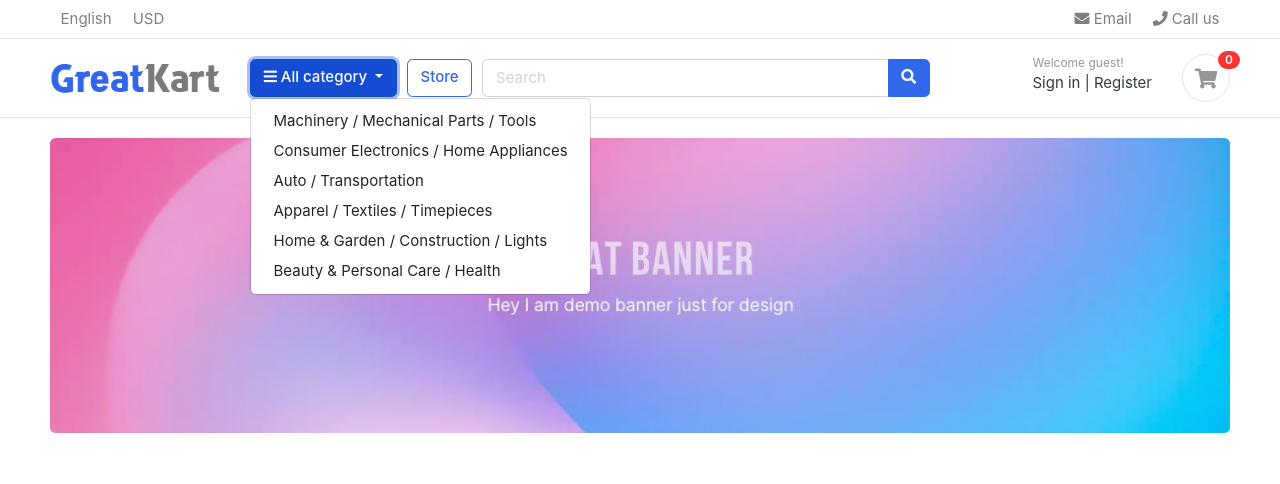
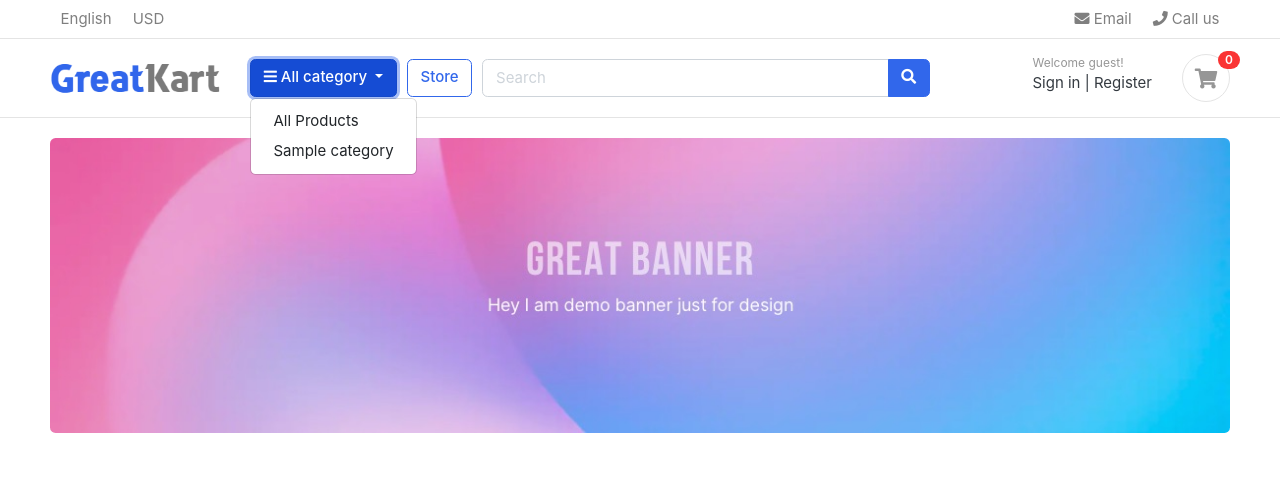
Before and after one commit to alejomarchan/mega_market, a Django app: template templates/home.html in a window 1280 px wide, after a click on "All category". Shown: the top 484 px of the page. Run offline with Django 4.2, Linux system fonts and the light colour scheme; the template is opened without the code that fills it: most values are stand-ins (such as "Sample title", 1, 10 or a date in 2020); grey boxes marked "Sample" are stand-in pictures; some libraries are stand-ins or nearby versions; some web fonts are replaced.

```diff
--- a/categoria/models.py
+++ b/categoria/models.py
@@ -4,6 +4,7 @@ from unittest.util import _MAX_LENGTH
 from django.db import models
 from django.db.models.fields import CharField, TextField, SlugField
 from django.db.models.fields.files import ImageField
+from django.urls import reverse
 
 # Create your models here.
 class Categoria(models.Model):
@@ -16,5 +17,9 @@ class Categoria(models.Model):
         verbose_name = "categoria"
         verbose_name_plural = 'categorias'
 
+    def get_url(self):
+        return reverse('store:producto_por_categoria', args=[self.slug])
+
+
     def __str__(self):
         return self.categoria_nombre
--- a/mega_market/settings.py
+++ b/mega_market/settings.py
@@ -65,6 +65,7 @@ TEMPLATES = [
                 'django.template.context_processors.request',
                 'django.contrib.auth.context_processors.auth',
                 'django.contrib.messages.context_processors.messages',
+                'categoria.context_processors.menu_links',
             ],
         },
     },
--- a/mega_market/urls.py
+++ b/mega_market/urls.py
@@ -28,6 +28,7 @@ from django.conf.urls.static import static
 urlpatterns = [
     path('admin/', admin.site.urls),
     path('', views.home, name='home'),
+    #path('store/', include('store.urls')),
     path('store/', include('store.urls')),
 ]
 
--- a/store/views.py
+++ b/store/views.py
@@ -13,8 +13,13 @@ def store(request, categoria_slug=None):
     else:
         productos = Producto.objects.all().filter(is_available=True)
         productos_cant = productos.count()
+
     context = {
         'productos': productos,
         'productos_cant': productos_cant,
     }
     return render(request, 'store/store.html', context)
+
+
+def producto_detalle(request, categoria_slug, producto_slug):
+    return render(request, 'store/producto_detalle.html')
--- a/templates/includes/navbar.html
+++ b/templates/includes/navbar.html
@@ -37,12 +37,10 @@
                     <i class="fa fa-bars"></i> All category
                 </button>
                 <div class="dropdown-menu">
-                    <a class="dropdown-item" href="#">Machinery / Mechanical Parts / Tools </a>
-                    <a class="dropdown-item" href="#">Consumer Electronics / Home Appliances </a>
-                    <a class="dropdown-item" href="#">Auto / Transportation</a>
-                    <a class="dropdown-item" href="#">Apparel / Textiles / Timepieces </a>
-                    <a class="dropdown-item" href="#">Home & Garden / Construction / Lights </a>
-                    <a class="dropdown-item" href="#">Beauty & Personal Care / Health </a>
+                    <a class="dropdown-item" href="{% url  'store:store' %}">All Products</a>
+                    {% for category in links %}
+                        <a class="dropdown-item" href="{{ category.get_url }}">{{ category.categoria_nombre }}</a>
+                    {% endfor %}
                 </div>
             </div>  <!-- category-wrap.// -->
         </div> <!-- col.// -->
```
